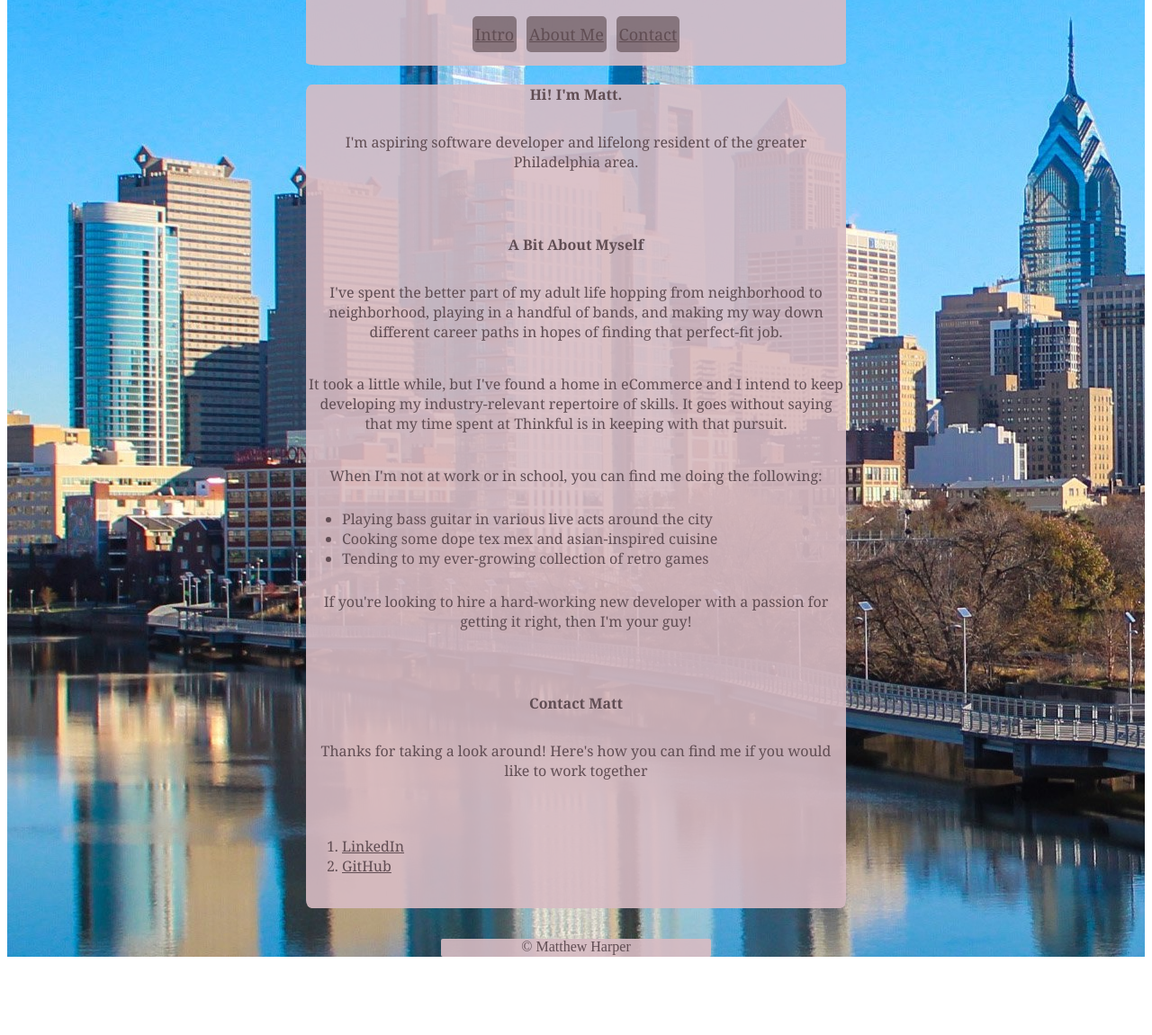
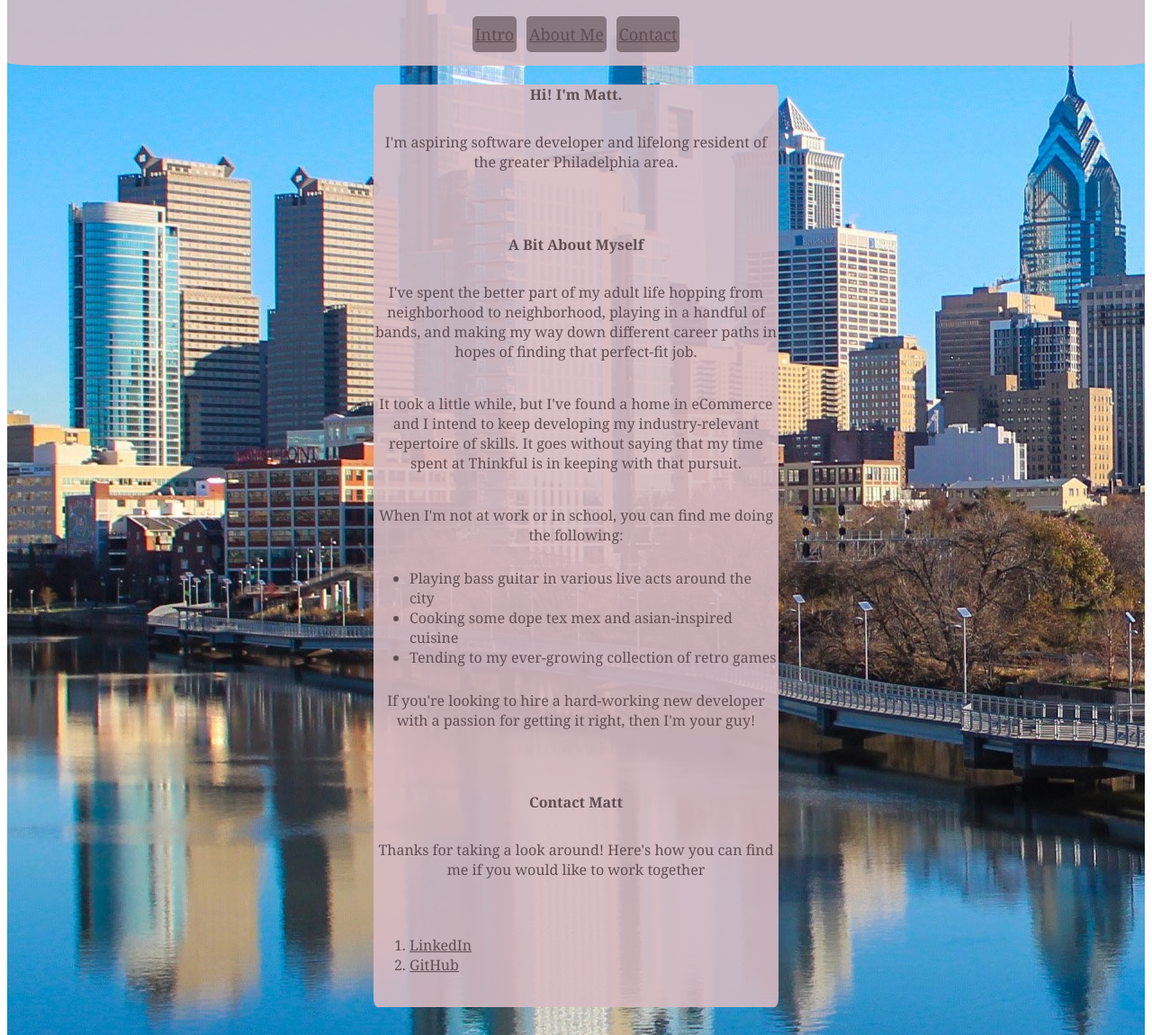
Before and after one commit to matthewjamesharper/portfolio-project, a plain HTML site: page index.html in a window 1280 px wide. Shown: the part 624-1775 px from the top of the page at 90% size. Before the commit the page ends 1696 px from the top, so only its background shows below. Drawn offline with Linux system fonts and the light colour scheme; a script that the page names is missing.

Commit message:
Update style.css

```diff
--- a/style.css
+++ b/style.css
@@ -46,7 +46,7 @@ font-family: Cambria, Sans-serif, Arial;
 font-size: 18px;
  background-color: rgba(215, 188, 196, 0.9);
   border-radius: 3.5%;
-  width: 600px;
+  width: 450;
   height: 100px;
 margin: 0 auto;}
 
@@ -66,7 +66,7 @@ margin: 0 auto;}
 section {
   background-color: rgba(215, 188, 196, 0.90);
   border-radius: 1%;
-  width: 600px;
+  width: 450px;
   text-align: center;
   margin: 0 auto;
   font-family: Cambria, Sans-serif, Arial;}
@@ -80,7 +80,7 @@ footer {
   text-align: center;
   background-color: rgba(215, 188, 196, 0.90);
   border-radius: 2px;
-  width: 300px;
+  width: 450px;
   height: 20px;
   margin: 0 auto;
 }
```
